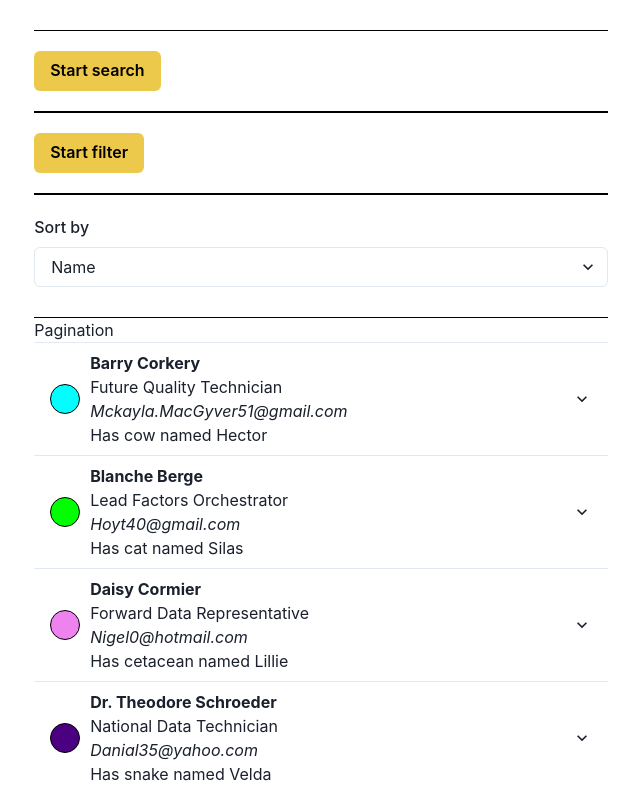
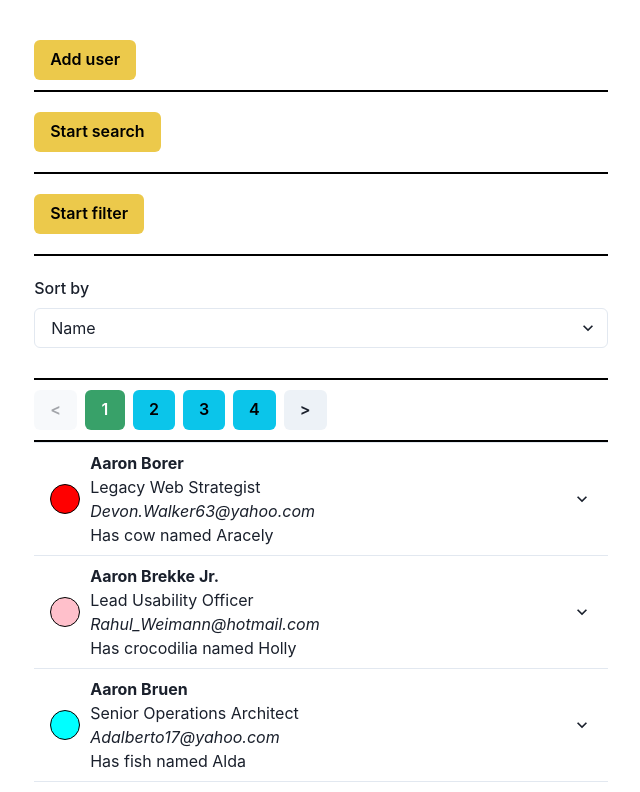
Before and after one commit to natalie-fsunny/large_list_project, a React (Create React App) app: page / in a window 1280 px wide. Shown: the top 792 px of the page, without its empty margins (319-959 px from the left). Built offline with nearby package versions, Linux system fonts and the light colour scheme.

Commit message:
add pagination

```diff
--- a/src/App.tsx
+++ b/src/App.tsx
@@ -1,22 +1,43 @@
 import { useEffect, useState } from "react";
-import { Box, ChakraProvider, Container } from "@chakra-ui/react";
+import {
+  Box,
+  Button,
+  ChakraProvider,
+  Container,
+  useDisclosure,
+} from "@chakra-ui/react";
 import { Filter } from "./components/Filter";
 import { List } from "./components/List";
 import { Pagination } from "./components/Pagination";
 import { Search } from "./components/Search";
 import { Sort } from "./components/Sort";
-import { useAppSelector } from "./hooks";
+import { useAppDispatch, useAppSelector } from "./hooks";
 import { Settings, User } from "./types";
+import { CustomModal } from "./components/Modal";
+import { addUser } from "./store/usersReducer";
 
 function App() {
+  const { isOpen, onClose, onOpen } = useDisclosure();
   const { users } = useAppSelector((state) => state.usersReducer);
   const [usersForDisplaying, setUsersForDisplaying] = useState(users);
-
+  const [addingUserState, setAddingUserState] = useState<User>({
+    email: "",
+    petType: "cat",
+    favoriteColor: "black",
+    id: "",
+    job: "",
+    name: "",
+    petName: "",
+  });
+  const [currentPage, setCurrentPage] = useState(1);
+  const [isLastPage, setIsLastPage] = useState(usersForDisplaying.length <= 10);
   const [settings, setSettings] = useState<Settings>({
-    search: { searchProperty: "name", searchString: "" },
-    filter: { filterProperty: "petType", filterString: "" },
+    search: { searchProperty: "", searchString: "" },
+    filter: { filterProperty: "", filterString: "" },
     sort: { sortProperty: "name" },
   });
+  const [userIsAdded, setUserIsAdded] = useState(false);
+  const dispatch = useAppDispatch();
 
   const handleFilterSearchSortUsers = () => {
     let newUsers = [...users];
@@ -40,20 +61,78 @@ function App() {
       )
     );
     setUsersForDisplaying(newUsers);
+    setCurrentPage(1);
   };
 
-  useEffect(() => handleFilterSearchSortUsers(), [users, settings]);
+  const handleSaveChanges = () => {
+    setUserIsAdded(true);
+    dispatch(addUser(addingUserState));
+    setAddingUserState({
+      email: "",
+      petType: "cat",
+      favoriteColor: "black",
+      id: "",
+      job: "",
+      name: "",
+      petName: "",
+    });
+    onClose();
+  };
+
+  const handleCancelChanges = () => {
+    setAddingUserState({
+      email: "",
+      petType: "cat",
+      favoriteColor: "black",
+      id: "",
+      job: "",
+      name: "",
+      petName: "",
+    });
+    onClose();
+  };
+
+  useEffect(() => {
+    handleFilterSearchSortUsers();
+    if (userIsAdded) {
+      setUserIsAdded(false);
+    }
+  }, [userIsAdded, settings]);
 
   return (
     <ChakraProvider>
       <Container mt="30px">
+        <CustomModal
+          handleCancelChanges={handleCancelChanges}
+          handleSaveChanges={handleSaveChanges}
+          isOpen={isOpen}
+          onClose={onClose}
+          setUserState={setAddingUserState}
+          title={"Add user"}
+          userState={addingUserState}
+        />
         <Box>
+          <Box p="10px 0" borderBottom="1px solid black">
+            <Button colorScheme="yellow" onClick={onOpen}>
+              Add user
+            </Button>
+          </Box>
           <Search settings={settings} setSettings={setSettings} />
           <Filter settings={settings} setSettings={setSettings} />
           <Sort settings={settings} setSettings={setSettings} />
-          <Pagination />
+          <Pagination
+            currentPage={currentPage}
+            setCurrentPage={setCurrentPage}
+            isLastPage={isLastPage}
+            setIsLastPage={setIsLastPage}
+            usersForDisplaying={usersForDisplaying}
+          />
         </Box>
-        <List usersForDisplaying={usersForDisplaying} />
+        <List
+          usersForDisplaying={usersForDisplaying}
+          currentPage={currentPage}
+          setCurrentPage={setCurrentPage}
+        />
       </Container>
     </ChakraProvider>
   );
--- a/src/components/List.tsx
+++ b/src/components/List.tsx
@@ -8,9 +8,15 @@ import { editUser } from "../store/usersReducer";
 
 interface ListProps {
   usersForDisplaying: User[];
+  currentPage: number;
+  setCurrentPage: React.Dispatch<React.SetStateAction<number>>;
 }
 
-export const List = ({ usersForDisplaying }: ListProps) => {
+export const List = ({
+  usersForDisplaying,
+  currentPage,
+  setCurrentPage,
+}: ListProps) => {
   const { isOpen, onClose, onOpen } = useDisclosure();
   const [editingUserState, setEditingUserState] = useState<User>({
     email: "",
@@ -34,7 +40,7 @@ export const List = ({ usersForDisplaying }: ListProps) => {
       name: "",
       petName: "",
     });
-    onClose()
+    onClose();
   };
 
   const handleCancelChanges = () => {
@@ -47,7 +53,7 @@ export const List = ({ usersForDisplaying }: ListProps) => {
       name: "",
       petName: "",
     });
-    onClose()
+    onClose();
   };
 
   return (
@@ -62,12 +68,16 @@ export const List = ({ usersForDisplaying }: ListProps) => {
         onClose={onClose}
       />
       <Accordion allowToggle>
-        {usersForDisplaying.map((user) => (
+        {usersForDisplaying
+          .slice((currentPage - 1) * 10, currentPage * 10)
+          .map((user) => (
             <ListItem
+              setCurrentPage={setCurrentPage}
               key={user.id}
               onOpen={onOpen}
               setEditingUserState={setEditingUserState}
               user={user}
+              usersCount={usersForDisplaying.length}
             />
           ))}
       </Accordion>
--- a/src/components/ListItem.tsx
+++ b/src/components/ListItem.tsx
@@ -18,17 +18,24 @@ interface ListItemProps {
   user: User;
   onOpen: () => void;
   setEditingUserState: React.Dispatch<React.SetStateAction<User>>;
+  setCurrentPage: React.Dispatch<React.SetStateAction<number>>;
+  usersCount: number;
 }
 
 export const ListItem = ({
   user: { email, favoriteColor, job, name, petName, petType, id },
   onOpen,
   setEditingUserState,
+  setCurrentPage,
+  usersCount,
 }: ListItemProps) => {
   const [isLargerThan450] = useMediaQuery("(min-width: 450px)");
   const dispatch = useAppDispatch();
 
   const handleDelete = () => {
+    if ((usersCount - 1) % 10 === 0) {
+      setCurrentPage((prev) => prev - 1);
+    }
     dispatch(deleteUser(id));
   };
 
--- a/src/components/Pagination.tsx
+++ b/src/components/Pagination.tsx
@@ -1,7 +1,90 @@
-import React from 'react'
+import { useEffect } from "react";
+import { Box, Button, ButtonGroup } from "@chakra-ui/react";
+import { User } from "../types";
 
-export const Pagination = () => {
+interface PaginationProps {
+  currentPage: number;
+  setCurrentPage: React.Dispatch<React.SetStateAction<number>>;
+  isLastPage: boolean;
+  setIsLastPage: React.Dispatch<React.SetStateAction<boolean>>;
+  usersForDisplaying: User[];
+}
+
+export const Pagination = ({
+  currentPage,
+  isLastPage,
+  setCurrentPage,
+  setIsLastPage,
+  usersForDisplaying,
+}: PaginationProps) => {
+  const generatePageNums = () => {
+    const pagesCount =
+      usersForDisplaying.length % 10 === 0
+        ? usersForDisplaying.length / 10
+        : Math.floor(usersForDisplaying.length / 10) + 1;
+
+    const prevPages =
+      currentPage > 3
+        ? [currentPage - 3, currentPage - 2, currentPage - 1, currentPage]
+        : currentPage === 3
+        ? [1, 2, 3]
+        : currentPage === 2
+        ? [1, 2]
+        : [1];
+
+    const nextPages =
+      pagesCount - currentPage >= 3
+        ? [currentPage + 1, currentPage + 2, currentPage + 3]
+        : pagesCount - currentPage === 2
+        ? [currentPage + 1, currentPage + 2]
+        : pagesCount - currentPage === 1
+        ? [currentPage + 1]
+        : [];
+
+    return prevPages.concat(nextPages);
+  };
+
+  const handleChoosePage = (num: number) => {
+    setCurrentPage(num);
+  };
+
+  const handleNextPage = () => {
+    setCurrentPage((prev) => prev + 1);
+  };
+
+  const handlePrevPage = () => {
+    setCurrentPage((prev) => prev - 1);
+  };
+
+  useEffect(() => {
+    setIsLastPage(
+      (usersForDisplaying.length % 10 === 0 &&
+        usersForDisplaying.length / 10 === currentPage) ||
+        (usersForDisplaying.length % 10 !== 0 &&
+          Math.floor(usersForDisplaying.length / 10) + 1 === currentPage) ||
+        usersForDisplaying.length <= 10
+    );
+  }, [currentPage, usersForDisplaying]);
+
   return (
-    <div>Pagination</div>
-  )
-}
+    <Box p="10px 0" borderTop="1px solid black" borderBottom="2px solid black">
+      <ButtonGroup>
+        <Button isDisabled={currentPage === 1} onClick={handlePrevPage}>
+          {"<"}
+        </Button>
+        {generatePageNums().map((page) => (
+          <Button
+            key={page}
+            colorScheme={currentPage === page ? "green" : "cyan"}
+            onClick={() => handleChoosePage(page)}
+          >
+            {page}
+          </Button>
+        ))}
+        <Button isDisabled={isLastPage} onClick={handleNextPage}>
+          {">"}
+        </Button>
+      </ButtonGroup>
+    </Box>
+  );
+};
--- a/src/store/usersReducer.ts
+++ b/src/store/usersReducer.ts
@@ -4,9 +4,9 @@ import { faker } from "@faker-js/faker";
 
 const users: User[] = [];
 
-for (let i = 0; i < 10; i++) {
+for (let i = 0; i < 20000; i++) {
   users.push({
-    favoriteColor: faker.color.human(),
+    favoriteColor: faker.color.human().split(" ").join(""),
     job: faker.name.jobTitle(),
     name: faker.name.fullName(),
     petName: faker.name.firstName(),
```
Lines whose indentation alone changed are shown as unchanged.
